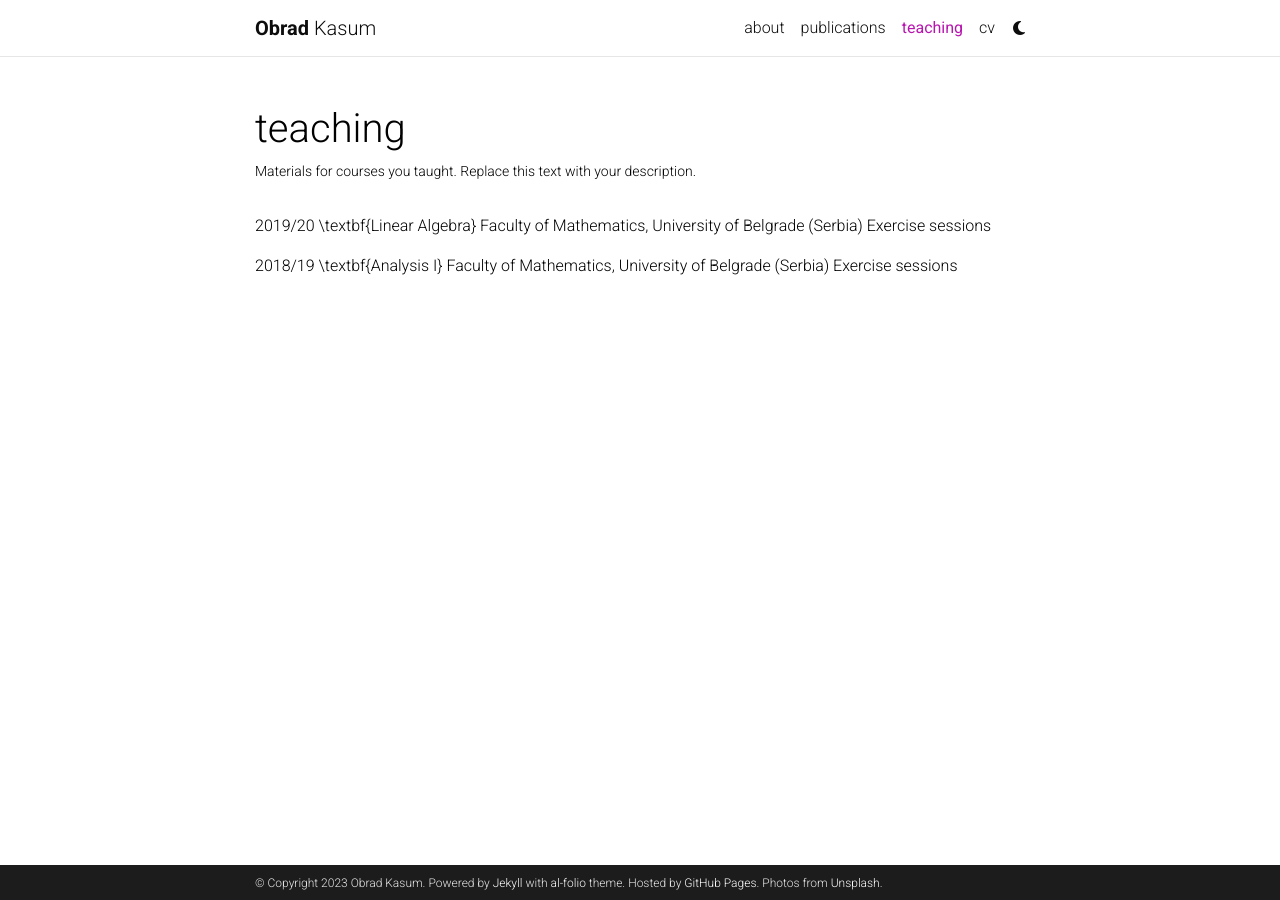
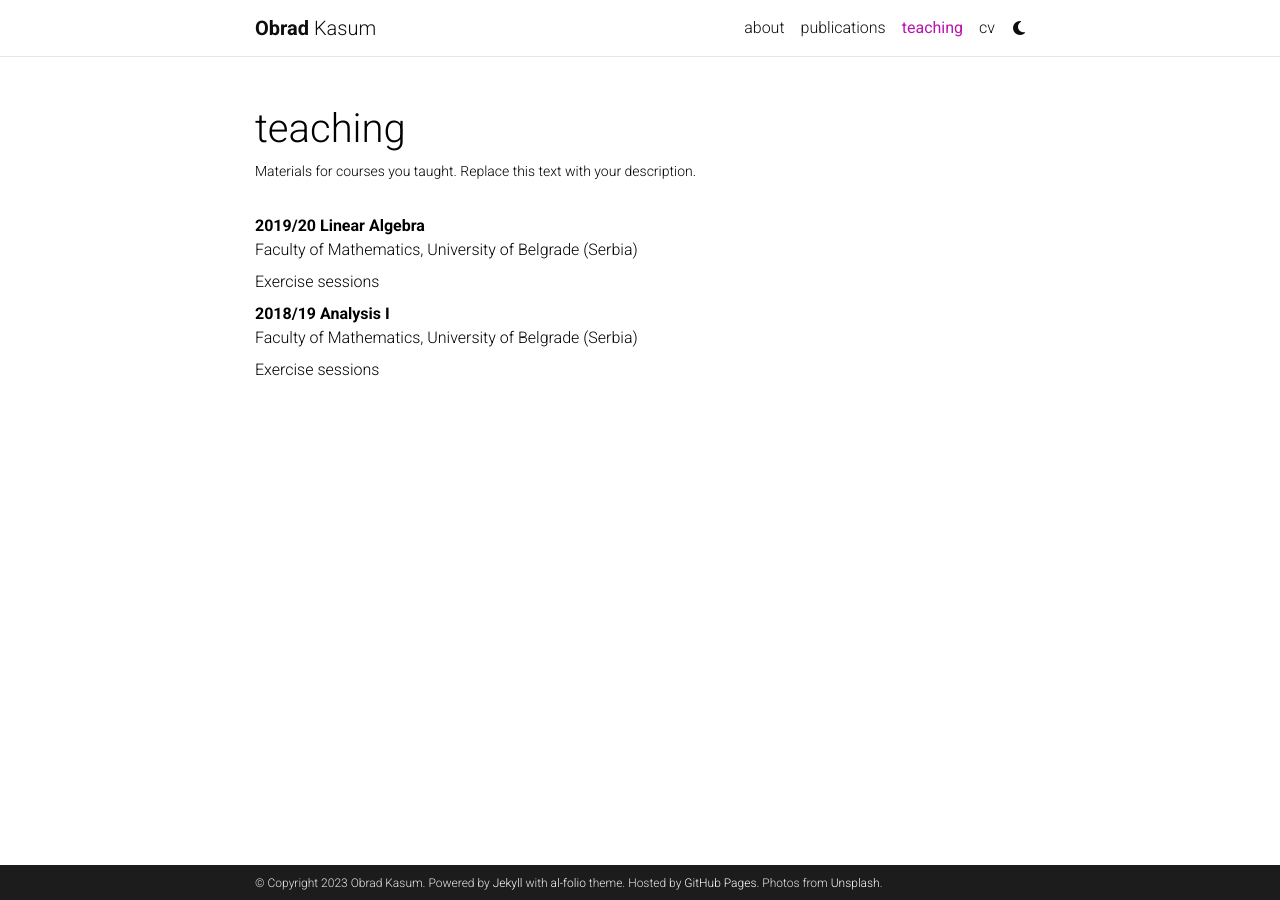
Before and after one commit to obradkasum/obradkasum.github.io, a Jekyll site: the page built from _pages/teaching.md, in a window 1280 px wide. Built offline with Jekyll 4.4.1, drawn with Linux system fonts in a browser that asks for light colours; comment, search, counter and statistics services are not loaded; a style sheet for code colours, icons or effects is not loaded.

Commit message:
Update teaching.md

```diff
--- a/_pages/teaching.md
+++ b/_pages/teaching.md
@@ -7,10 +7,11 @@ nav: true
 nav_order: 2
 ---
 
-2019/20 \textbf{Linear Algebra}
-Faculty of Mathematics, University of Belgrade (Serbia)
-Exercise sessions
-
-2018/19 \textbf{Analysis I}
-Faculty of Mathematics, University of Belgrade (Serbia)
-Exercise sessions
+<dl>
+  <dt>2019/20 Linear Algebra</dt>
+  <dd>Faculty of Mathematics, University of Belgrade (Serbia)</dd>
+  <dd>Exercise sessions</dd>
+  <dt>2018/19 Analysis I</dt>
+  <dd>Faculty of Mathematics, University of Belgrade (Serbia)</dd>
+  <dd>Exercise sessions</dd>
+</dl>
```
